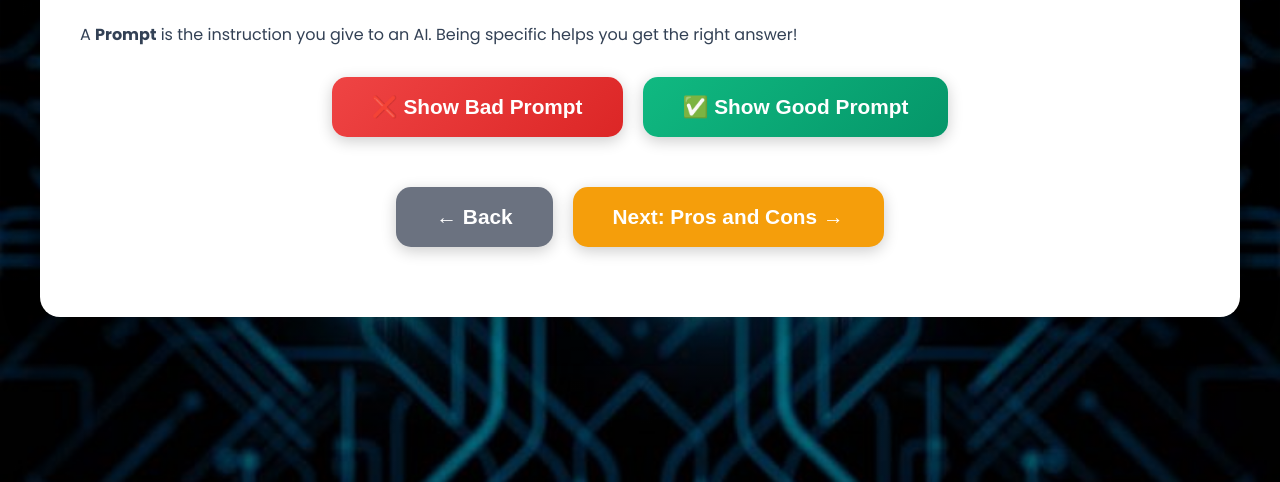
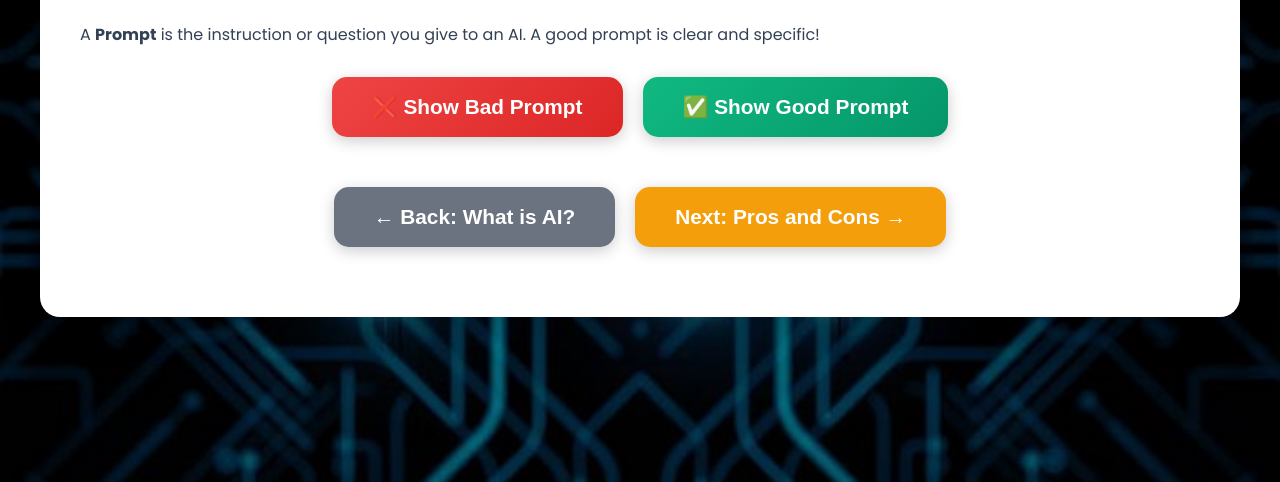
Before and after one commit to wezh4m1-source/ai-presentation, a plain HTML site: page prompts.html in a window 1280 px wide. Shown: the part 318-800 px from the top of the page. Drawn offline with Linux system fonts and the light colour scheme.

Commit message:
Update prompts.html

```diff
--- a/prompts.html
+++ b/prompts.html
@@ -134,7 +134,7 @@
 
         <section class="section">
             <h2>What is a Prompt?</h2>
-            <p>A <strong>Prompt</strong> is the instruction you give to an AI. Being specific helps you get the right answer!</p>
+            <p>A <strong>Prompt</strong> is the instruction or question you give to an AI. A good prompt is clear and specific!</p>
 
             <div class="button-container">
                 <button class="btn btn-bad" onclick="showBad()">❌ Show Bad Prompt</button>
@@ -144,7 +144,7 @@
             <div id="badSection" class="content-hidden">
                 <div class="prompt-example bad-box">
                     <strong>❌ Bad Prompt Example:</strong>
-                    <div class="prompt-text">"Translate (I Have 2 siblings) to kurdish"</div>
+                    <div class="prompt-text">"Translate ( I Have 2 siblings) to kurdish"</div>
                     <p style="color: #991b1b; margin-top:10px;">
                         <strong>Problem:</strong> This is not specific. The AI doesn't know if you want Sorani or Kurmanji Kurdish!
                     </p>
@@ -162,19 +162,25 @@
             </div>
 
             <div class="button-container" style="margin-top: 50px;">
-                <button class="btn" onclick="window.location.href='ai-presentation.html'" style="background: #6b7280;">← Back</button>
-                <button class="btn" onclick="window.location.href='pros-cons.html'" style="background: var(--warning);">Next: Pros and Cons →</button>
+                <button class="btn" onclick="window.location.href='ai-presentation.html'" style="background: #6b7280;">
+                    <span>← Back: What is AI?</span>
+                </button>
+                <button class="btn" onclick="window.location.href='pros-cons.html'" style="background: var(--warning);">
+                    <span>Next: Pros and Cons →</span>
+                </button>
             </div>
         </section>
     </div>
 
     <script>
         function showBad() {
+            // Hide Good, Show Bad
             document.getElementById('goodSection').style.display = 'none';
             document.getElementById('badSection').style.display = 'block';
         }
 
         function showGood() {
+            // Hide Bad, Show Good
             document.getElementById('badSection').style.display = 'none';
             document.getElementById('goodSection').style.display = 'block';
         }
```
